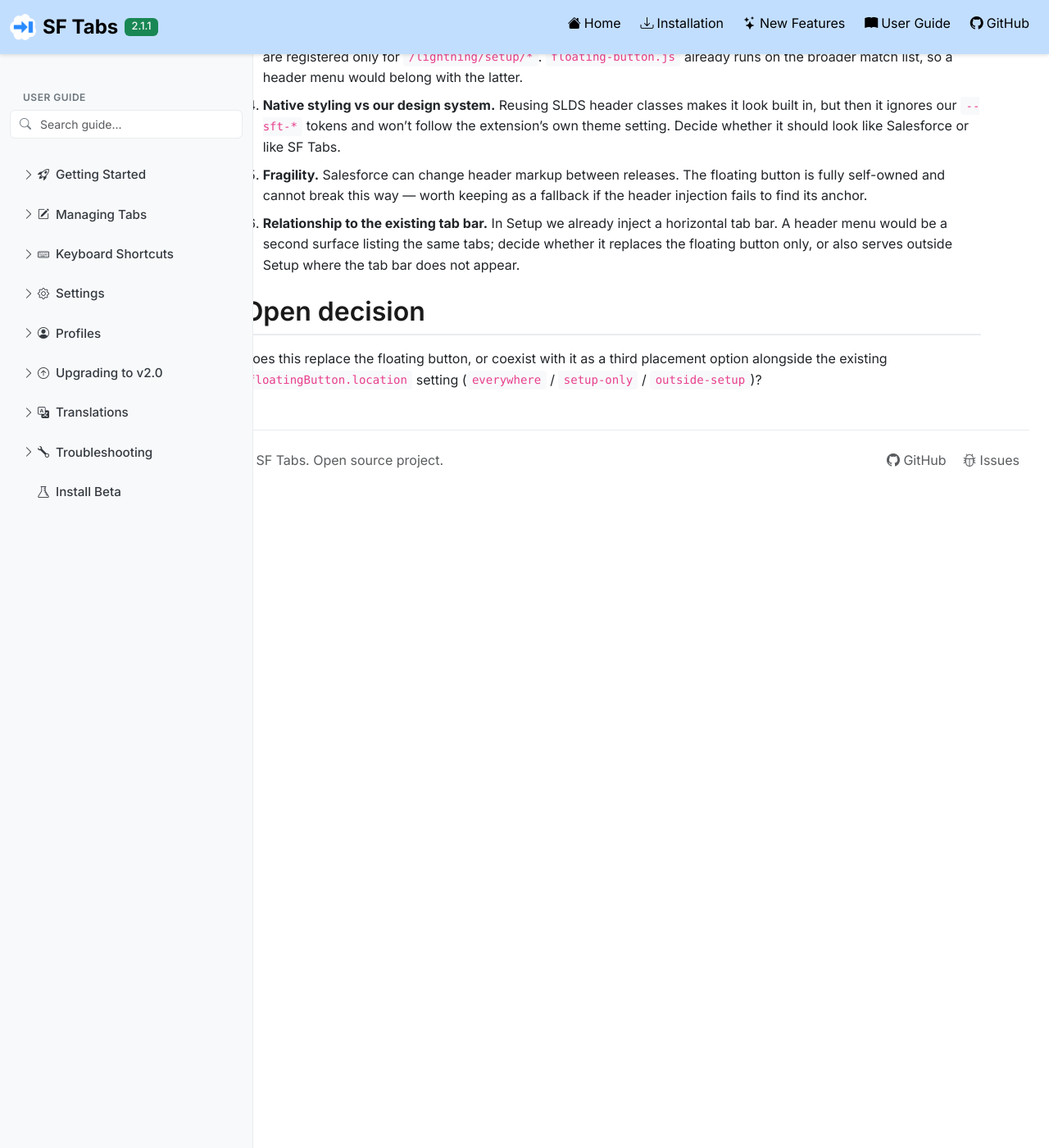
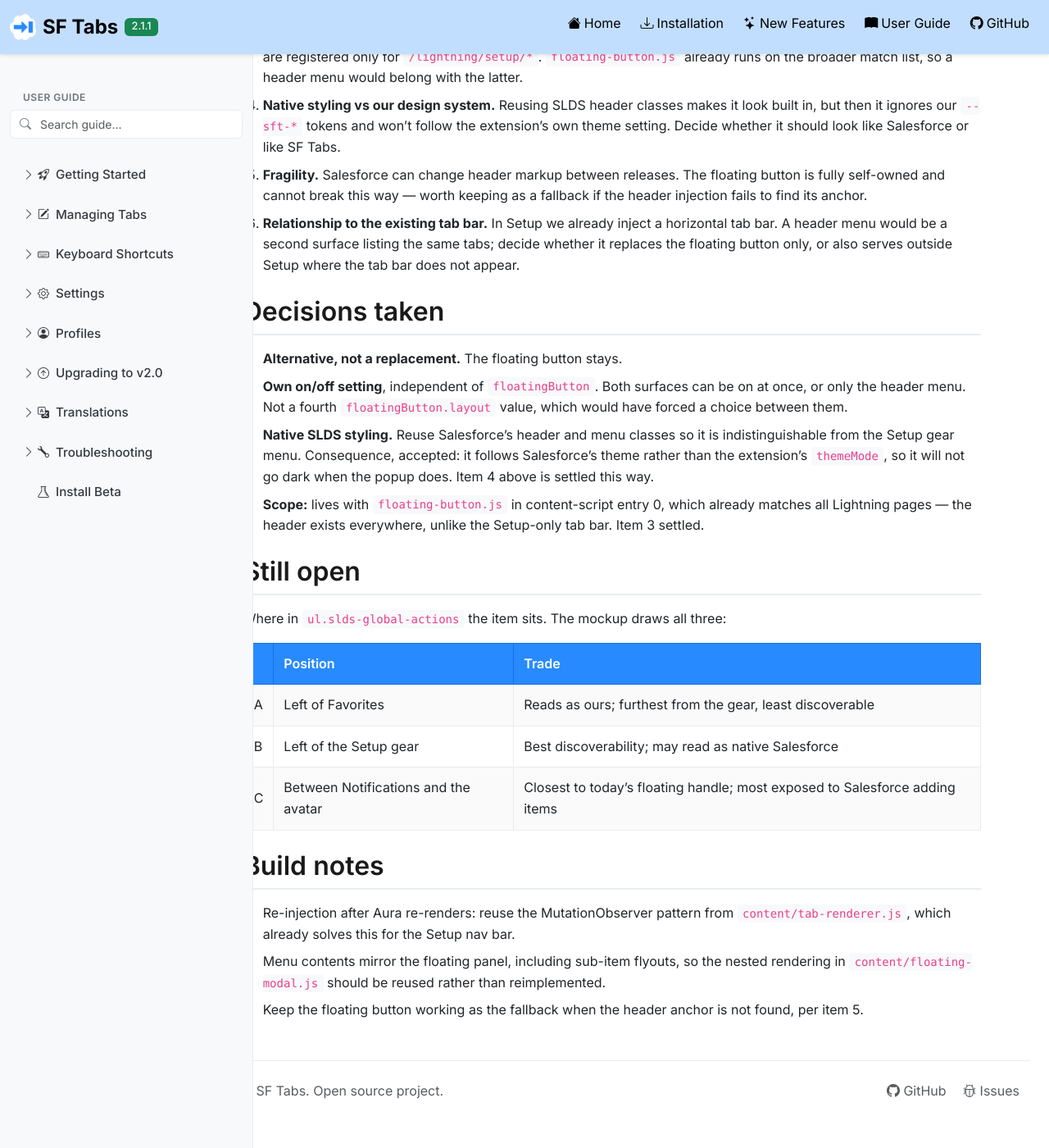
Before and after one commit to chrisrouse/sftabs, a Jekyll site: the page built from docs/mockups/global-header-menu.md, in a window 1280 px wide and 1400 px high, scrolled down 1687 px. Shown: the whole window at 82% size. Built offline with Jekyll 4.4.1, drawn with Linux system fonts in a browser that asks for light colours; nearby versions of some CDN libraries; our own code applies the rules of GitHub Pages for plain Markdown files; before the commit the page ends 2318 px from its top, so only the background shows below that; some of the changed text lies outside the part shown.

Commit message:
docs: mock up the global-header menu, record the design decisions
Native SLDS styling and its own on/off setting, independent of the floating
button, so both surfaces can run at once. Recorded in the parked note along
with the consequence we are accepting: styling it with Salesforce's classes
means it follows Salesforce's theme, not the extension's themeMode, so it
will not go dark when the popup does.

Two of the six open items in that note are now settled. Scope goes to
content-script entry 0 with floating-button.js, which already matches every
Lightning page — the header exists everywhere, unlike the Setup-only tab
bar.

The mockup draws all three candidate positions in ul.slds-global-actions —
left of Favorites, left of the Setup gear, between Notifications and the
avatar — with the menu open or closed, since that placement is the
remaining decision. It uses the real class names we intend to hook so it
maps directly onto the implementation.

No code yet.

```diff
--- a/docs/mockups/global-header-menu.md
+++ b/docs/mockups/global-header-menu.md
@@ -1,8 +1,7 @@
 # Open question: SF Tabs menu in the Salesforce global header
 
-**Status:** idea to explore, no code. Parked alongside the floating-panel
-mockups (`floating-panel.html`) as a possible replacement for, or alternative
-to, the floating button.
+**Status:** design decided, mockup drawn (`global-header-menu.html`), no code yet.
+Awaiting a choice of position in the header row.
 
 ## The idea
 
@@ -81,8 +80,36 @@ Their dropdowns render as:
    same tabs; decide whether it replaces the floating button only, or also
    serves outside Setup where the tab bar does not appear.
 
-## Open decision
+## Decisions taken
 
-Does this replace the floating button, or coexist with it as a third
-placement option alongside the existing `floatingButton.location` setting
-(`everywhere` / `setup-only` / `outside-setup`)?
+- **Alternative, not a replacement.** The floating button stays.
+- **Own on/off setting**, independent of `floatingButton`. Both surfaces can be
+  on at once, or only the header menu. Not a fourth `floatingButton.layout`
+  value, which would have forced a choice between them.
+- **Native SLDS styling.** Reuse Salesforce's header and menu classes so it is
+  indistinguishable from the Setup gear menu. Consequence, accepted: it follows
+  Salesforce's theme rather than the extension's `themeMode`, so it will not go
+  dark when the popup does. Item 4 above is settled this way.
+- **Scope:** lives with `floating-button.js` in content-script entry 0, which
+  already matches all Lightning pages — the header exists everywhere, unlike the
+  Setup-only tab bar. Item 3 settled.
+
+## Still open
+
+Where in `ul.slds-global-actions` the item sits. The mockup draws all three:
+
+| | Position | Trade |
+|---|---|---|
+| A | Left of Favorites | Reads as ours; furthest from the gear, least discoverable |
+| B | Left of the Setup gear | Best discoverability; may read as native Salesforce |
+| C | Between Notifications and the avatar | Closest to today's floating handle; most exposed to Salesforce adding items |
+
+## Build notes
+
+- Re-injection after Aura re-renders: reuse the MutationObserver pattern from
+  `content/tab-renderer.js`, which already solves this for the Setup nav bar.
+- Menu contents mirror the floating panel, including sub-item flyouts, so the
+  nested rendering in `content/floating-modal.js` should be reused rather than
+  reimplemented.
+- Keep the floating button working as the fallback when the header anchor is not
+  found, per item 5.
```
Also changed, not shown: docs/mockups/global-header-menu.html (added, +284 -0 lines).
